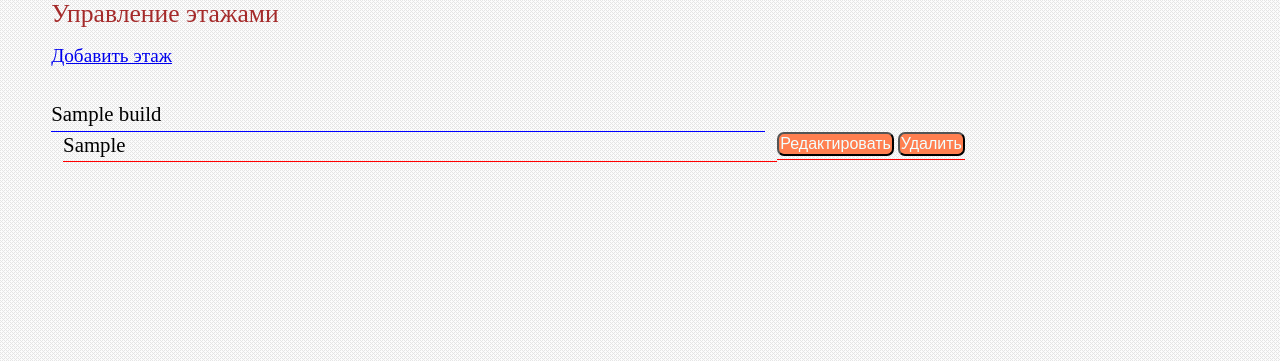
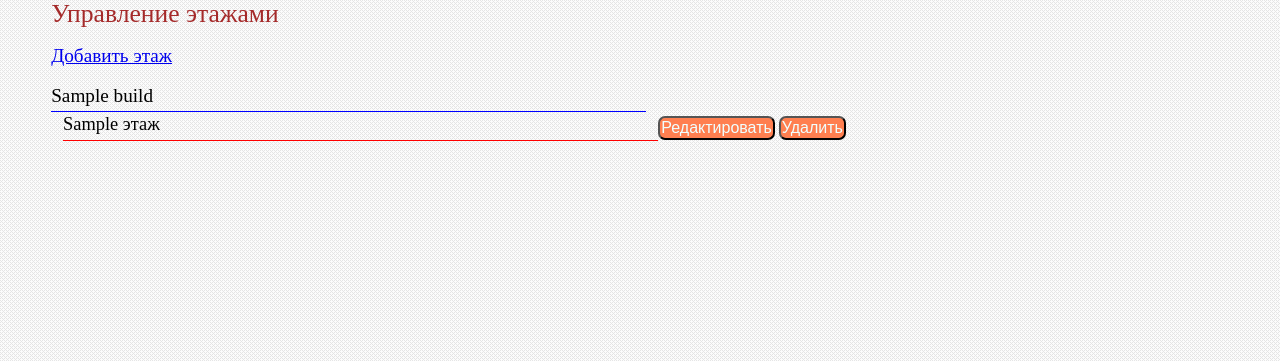
Before and after one commit to maximnelipin/it, a PHP site: page /php_scripts/addfloor.php in a window 1280 px wide. Shown: the part 68-429 px from the top of the page. Run offline with PHP 8.4, Linux system fonts and the light colour scheme; the visitor is signed in with stand-in values (Sample User, id 1); tables that the repository leaves empty or names only in its code hold one stand-in row (values such as "Sample post").

Commit message:
Окончательный дизайн редактирования/удаления. Этажи готовы. Попробуем объёдинить форму вывода списка полей на редактирование

```diff
--- a/form/addfloorhtml.php
+++ b/form/addfloorhtml.php
@@ -25,7 +25,7 @@
 						$ressql=$condb->query($selsql);
 	    				while ($res=$ressql->fetch(PDO::FETCH_ASSOC))
 	    				{
-	    					if($res['id']==$id_buid)
+	    					if($res['id']==$id_build)
 	    					{
 	    						//$select='selected';
 	    						$select='selected';
@@ -49,6 +49,10 @@
 		    		<label for="cabinet"> Кабинеты</label>
 		    		<input type="text" class="text" size="70"  name="cabinet" <?php htmlout($dis);?>>
 		    	</div>
+		    	<div class="field">
+		    		<label for="note"> Примечание</label>
+		    		<input type="text" class="text" size="70"  name="note" >
+		    	</div>
 		    	<div>
 		    		<input type="hidden" name="id" value=<?php htmlout($id);?>>
 	    			<input type="submit" class="button" value=<?php htmlout($button);?>>
--- a/form/ctrlfloorhtml.php
+++ b/form/ctrlfloorhtml.php
@@ -29,7 +29,7 @@
 						    	<li>
 						    		<form action="" method="post">
 						    			<div class="fleftli">
-						    			<?php htmlout($paramf['name']);?>
+						    			<?php htmlout($paramf['name']);?> этаж
 						    			</div>
 						    			<input type="hidden"; name="id" value=<?php echo $paramf['id'];?>>
 										<div class="rightli">
--- a/php_scripts/addfloor.php
+++ b/php_scripts/addfloor.php
@@ -1,6 +1,7 @@
 <?php
 	session_start();
-	if(isset($_SESSION['user_id']))
+	//if(isset($_SESSION['user_id']))
+	if(1)
 	{	include 'mysql_conf.php';
 		include $_SERVER['DOCUMENT_ROOT'].'/php_scripts/func.php';
 		try {
@@ -122,7 +123,7 @@
 			exit;
 		}
 
-			$sqlf='SELECT id, floor, id_build FROM floor WHERE id_build=:id_build';
+			$sqlf='SELECT id, floor, id_build FROM floor WHERE id_build=:id_build order by floor';
 			$sqlprepf=$condb->prepare($sqlf);
 
 		foreach($result as $res)
--- a/stylesheet/ctrl.css
+++ b/stylesheet/ctrl.css
@@ -3,7 +3,7 @@
 ul
 {
 
-	margin-top: 3%;
+	margin-top: 1.5%;
 	margin-bottom: 3%;
 }
 
@@ -15,9 +15,9 @@ ul
 
 .leftli
 {
-	font-size: 130%;
+	font-size: 120%;
 	float:left;
-	width:60%;
+	width:50%;
 	margin-top: 3px;
 	padding-bottom:6px;
 	border-bottom: 1px solid red;
@@ -25,9 +25,9 @@ ul
 
 }
 .fleftli{
-	font-size: 130%;
+	font-size: 115%;
 	float:left;
-	width:60%;
+	width:50%;
 	margin-top: 3px;
 	padding-bottom:6px;
 	border-bottom: 1px solid red;
@@ -36,9 +36,9 @@ ul
 
 .gbuild
 {
-	font-size: 130%;
+	font-size: 120%;
 	float:left;
-	width:60%;
+	width:50%;
 	margin-top: 3px;
 	padding-bottom:6px;
 	border-bottom: 1px solid blue;
@@ -46,10 +46,10 @@ ul
 
 .rightli
 {
-	margin-top: px;
+	margin-top: 4px;
 	padding-bottom:3px;
 	float:left;
-	border-bottom: 1px solid red;
+
 
 
 }
```
